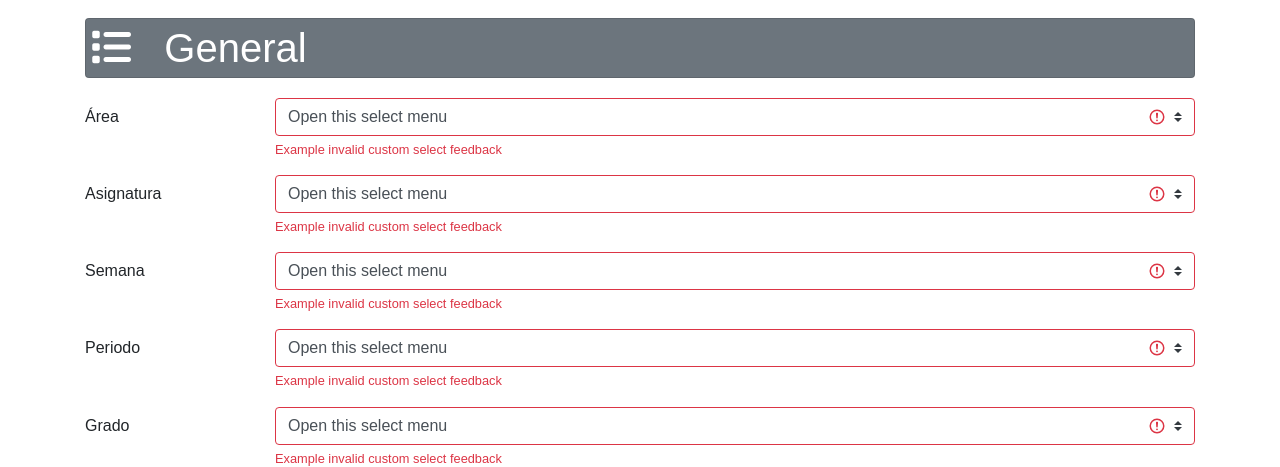
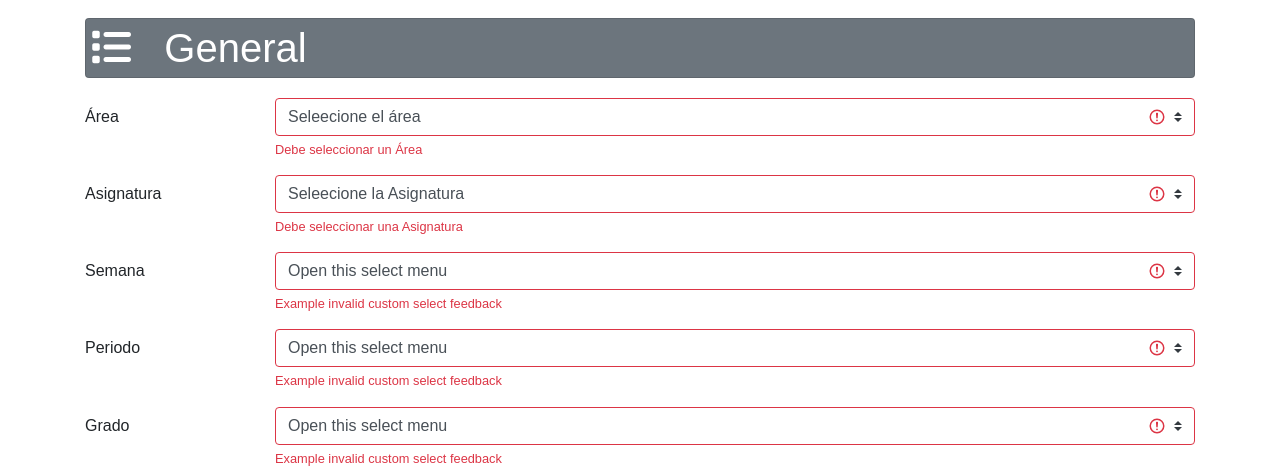
Before and after one commit to miguepoloc/colegiaccion, a Django app: page /plan_de_accion in a window 1280 px wide. Shown: the part 197-664 px from the top of the page. Run offline with Django 3.2, Linux system fonts and the light colour scheme; parts of the project's set-up code (start-up, migrations or seed data) failed here and were passed over; some libraries are stand-ins or nearby versions.

Commit message:
Primer select de area y asignatura en conjunto funcionando

```diff
--- a/apps/plan_de_accion/templates/plan_de_accion/plan_de_accion.html
+++ b/apps/plan_de_accion/templates/plan_de_accion/plan_de_accion.html
@@ -20,27 +20,21 @@
                     <!-- Formulario -->
                     <form class="was-validated">
                         <div class="form-group row">
-                            <label for="inputEmail3" class="col-sm-2 col-form-label">Área</label>
+                            <label for="inputArea" class="col-sm-2 col-form-label">Área</label>
                             <div class="col-sm-10">
-                                <select class="custom-select" required>
-                                    <option value="">Open this select menu</option>
-                                    <option value="1">One</option>
-                                    <option value="2">Two</option>
-                                    <option value="3">Three</option>
+                                <select class="custom-select" required id="select_area">
+                                    <option value="">Seleecione el área</option>
                                 </select>
-                                <div class="invalid-feedback">Example invalid custom select feedback</div>
+                                <div class="invalid-feedback">Debe seleccionar un Área</div>
                             </div>
                         </div>
                         <div class="form-group row">
-                            <label for="inputEmail3" class="col-sm-2 col-form-label">Asignatura</label>
+                            <label for="inputAsignatura" class="col-sm-2 col-form-label">Asignatura</label>
                             <div class="col-sm-10">
-                                <select class="custom-select" required>
-                                    <option value="">Open this select menu</option>
-                                    <option value="1">One</option>
-                                    <option value="2">Two</option>
-                                    <option value="3">Three</option>
+                                <select class="custom-select" required id="select_asignatura">
+                                    <option value="">Seleecione la Asignatura</option>
                                 </select>
-                                <div class="invalid-feedback">Example invalid custom select feedback</div>
+                                <div class="invalid-feedback">Debe seleccionar una Asignatura</div>
                             </div>
                         </div>
                         <div class="form-group row">
--- a/static/js/main.js
+++ b/static/js/main.js
@@ -59,22 +59,22 @@ $(document).ready(function () {
 		}
 	});
 	/***** Mapa de GoogleMaps del Instituto *****/
-	var map;
+	// var map;
 
-	function initialize() {
-		var myLatlng = new google.maps.LatLng(13.869727, -88.628943);
-		var mapOptions = {
-			zoom: 16,
-			center: new google.maps.LatLng(13.869727, -88.628943),
-			mapTypeId: google.maps.MapTypeId.HYBRID
-		};
-		map = new google.maps.Map(document.getElementById('mapa-ins'),
-			mapOptions);
-		var marker = new google.maps.Marker({
-			position: myLatlng,
-			map: map,
-			title: 'Instituto Nacional de Sensuntepeque'
-		});
-	}
-	google.maps.event.addDomListener(window, 'load', initialize);
+	// function initialize() {
+	// 	var myLatlng = new google.maps.LatLng(13.869727, -88.628943);
+	// 	var mapOptions = {
+	// 		zoom: 16,
+	// 		center: new google.maps.LatLng(13.869727, -88.628943),
+	// 		mapTypeId: google.maps.MapTypeId.HYBRID
+	// 	};
+	// 	map = new google.maps.Map(document.getElementById('mapa-ins'),
+	// 		mapOptions);
+	// 	var marker = new google.maps.Marker({
+	// 		position: myLatlng,
+	// 		map: map,
+	// 		title: 'Instituto Nacional de Sensuntepeque'
+	// 	});
+	// }
+	// google.maps.event.addDomListener(window, 'load', initialize);
 });
--- a/static/js/plan_de_accion.js
+++ b/static/js/plan_de_accion.js
@@ -1,3 +1,67 @@
-var fecha_hoy = new Date();
-fecha_hoy = fecha_hoy.getDate() + "/" + (fecha_hoy.getMonth() + 1) + "/" + fecha_hoy.getFullYear();
-document.getElementById("fecha_hoy").innerHTML = "Fecha: " + fecha_hoy;
+$(document).ready(function () {
+    console.log("LA prueba");
+    // Para saber la fecha de hoy
+    var fecha_hoy = new Date();
+    fecha_hoy = fecha_hoy.getDate() + "/" + (fecha_hoy.getMonth() + 1) + "/" + fecha_hoy.getFullYear();
+    document.getElementById("fecha_hoy").innerHTML = "Fecha: " + fecha_hoy;
+
+    // Variable de control de las materias
+    vector_areas = ["Matemáticas", "Ciencias naturales", "Educación física", "Emprendimiento", "Artística", "Castellano", "Inglés", "Ciencias sociales", "Informática", "Ética", "Religión"];
+    var objeto_materias = new Object();
+    objeto_materias["Matemáticas"] = ["Aritmética", "Estadística", "Geometría"];
+    objeto_materias["Ciencias naturales"] = ["Naturales", "Salud y nutrición"];
+    objeto_materias["Educación física"] = ["Educación física"];
+    objeto_materias["Emprendimiento"] = ["Emprendimiento"];
+    objeto_materias["Artística"] = ["Artística"];
+    objeto_materias["Castellano"] = ["Castellano"];
+    objeto_materias["Inglés"] = ["Inglés"];
+    objeto_materias["Ciencias sociales"] = ["Sociales", "Paz y ciudadanía"];
+    objeto_materias["Informática"] = ["Informática"];
+    objeto_materias["Ética"] = ["Ética"];
+    objeto_materias["Religión"] = ["Religión"];
+    // ----------- Select de área -------------------
+    // Se recorren todas las posiciones del vector que contiene a las variables
+    for (i = 0; i < vector_areas.length; i++) {
+        // Se crea un elemento tipo option
+        let z = document.createElement("option");
+        // Al cual se le asigna el valor de la variable
+        z.setAttribute("value", vector_areas[i]);
+        // Y se le asigna al valor a mostrar el valor de variable_des
+        let t = document.createTextNode(vector_areas[i]);
+        z.appendChild(t);
+        // Luego se añade al html
+        document.getElementById("select_area").appendChild(z);
+    }
+
+    // ----------- Select de asignatura -------------------
+    var select_area = document.getElementById('select_area');
+    var selectedOption;
+    // Cuando el select cambie
+    select_area.addEventListener('change',
+        function () {
+            document.getElementById("select_asignatura").innerHTML = "<option value=''>Seleecione la Asignatura</option>";
+            selectedOption = this.options[select_area.selectedIndex];
+            // En este caso imprime el valor y el texto del select seleccionado
+            console.log(selectedOption.value + ': ' + selectedOption.text);
+            // Usar value
+            // Se recorren todas las posiciones del vector que contiene a las variables
+            for (i = 0; i < vector_areas.length; i++) {
+                if (vector_areas[i] == selectedOption.value) {
+                    console.log(objeto_materias[vector_areas[i]]);
+                    for (j = 0; j < objeto_materias[vector_areas[i]].length; j++) {
+                        // Se crea un elemento tipo option
+                        let z = document.createElement("option");
+                        // Al cual se le asigna el valor de la variable
+                        z.setAttribute("value", objeto_materias[vector_areas[i]][j]);
+                        // Y se le asigna al valor a mostrar el valor de variable_des
+                        let t = document.createTextNode(objeto_materias[vector_areas[i]][j]);
+                        z.appendChild(t);
+                        // Luego se añade al html
+                        document.getElementById("select_asignatura").appendChild(z);
+                    }
+                }
+
+            }
+        }
+    );
+});
--- a/templates/base.html
+++ b/templates/base.html
@@ -10,10 +10,7 @@
     <link rel="stylesheet" href="{% static 'css/normalize.css' %}">
     <link rel="stylesheet" href="{% static 'css/bootstrap.min.css' %}">
     <link rel="stylesheet" href="{% static 'css/style.css' %}">
-    <script src="//ajax.googleapis.com/ajax/libs/jquery/3.4.1/jquery.min.js"></script>
-    <script>
-        window.jQuery || document.write('<script src="js/jquery-3.4.1.min.js"><\/script>')
-    </script>
+    <script src="{% static 'js/jquery-3.4.1.min.js' %}"></script>
     <script src="{% static 'js/modernizr.js' %}"></script>
     <script src="{% static 'js/bootstrap.min.js' %}"></script>
     <script src="{% static 'js/main.js' %}"></script>
```
